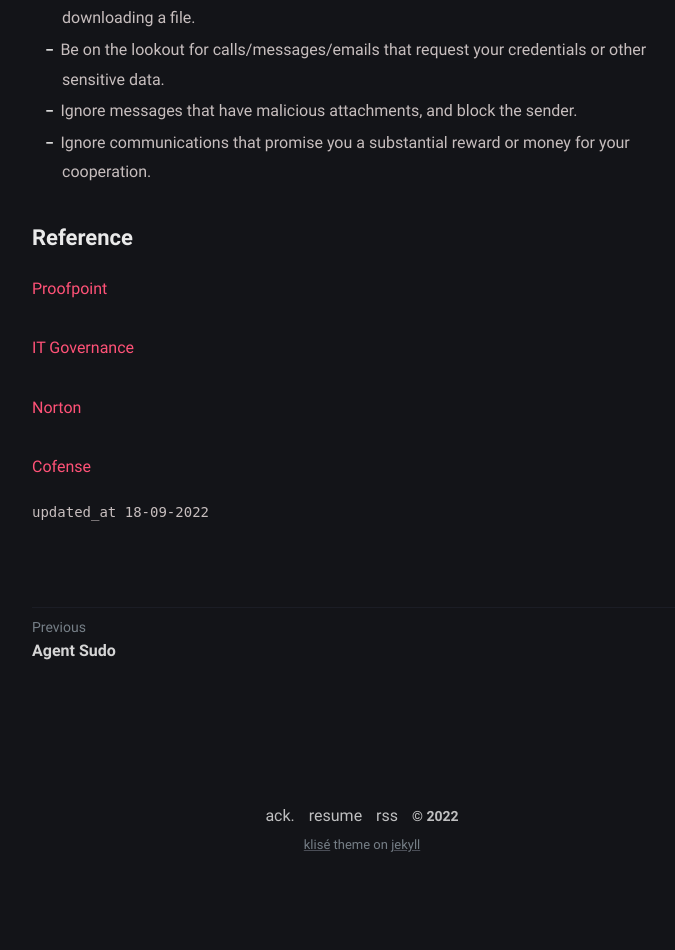
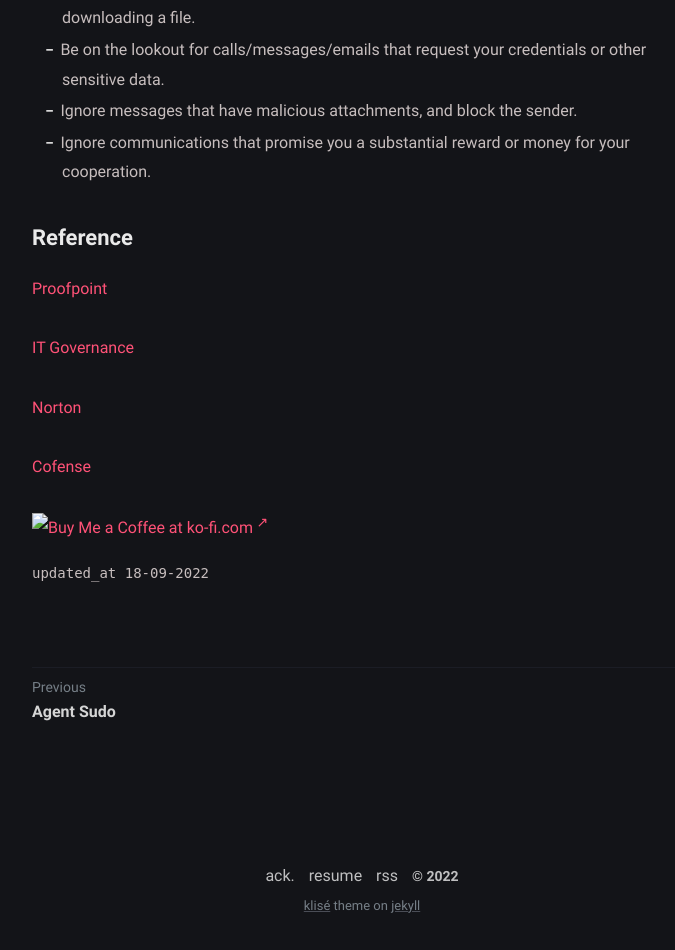
Before and after one commit to limon768/limon768.github.io, a Jekyll site: the page built from _posts/Phishing/2022-07-18-Phishing.md, in a window 1280 px wide. Shown: the part 4461-5411 px from the top of the page, without its empty margins (278-953 px from the left). Built offline with Jekyll 4.4.1, drawn with Linux system fonts in a browser that asks for light colours; some web fonts are replaced; before the commit the page ends 5350 px from its top, so only the background shows below that.

Commit message:
added kofi link

```diff
--- a/_posts/Phishing/2022-07-18-Phishing.md
+++ b/_posts/Phishing/2022-07-18-Phishing.md
@@ -71,3 +71,5 @@ To protect yourself from a phishing attack, you need to learn how to identify on
 [Norton](https://us.norton.com/internetsecurity-online-scams-vishing.html)
 
 [Cofense](https://cofense.com/project/phishing-vs-spear-phishing/)
+
+<a href='https://ko-fi.com/N4N64TH56' target='_blank'><img height='36' style='border:0px;height:36px;' src='https://cdn.ko-fi.com/cdn/kofi3.png?v=3' border='0' alt='Buy Me a Coffee at ko-fi.com' /></a>
```
